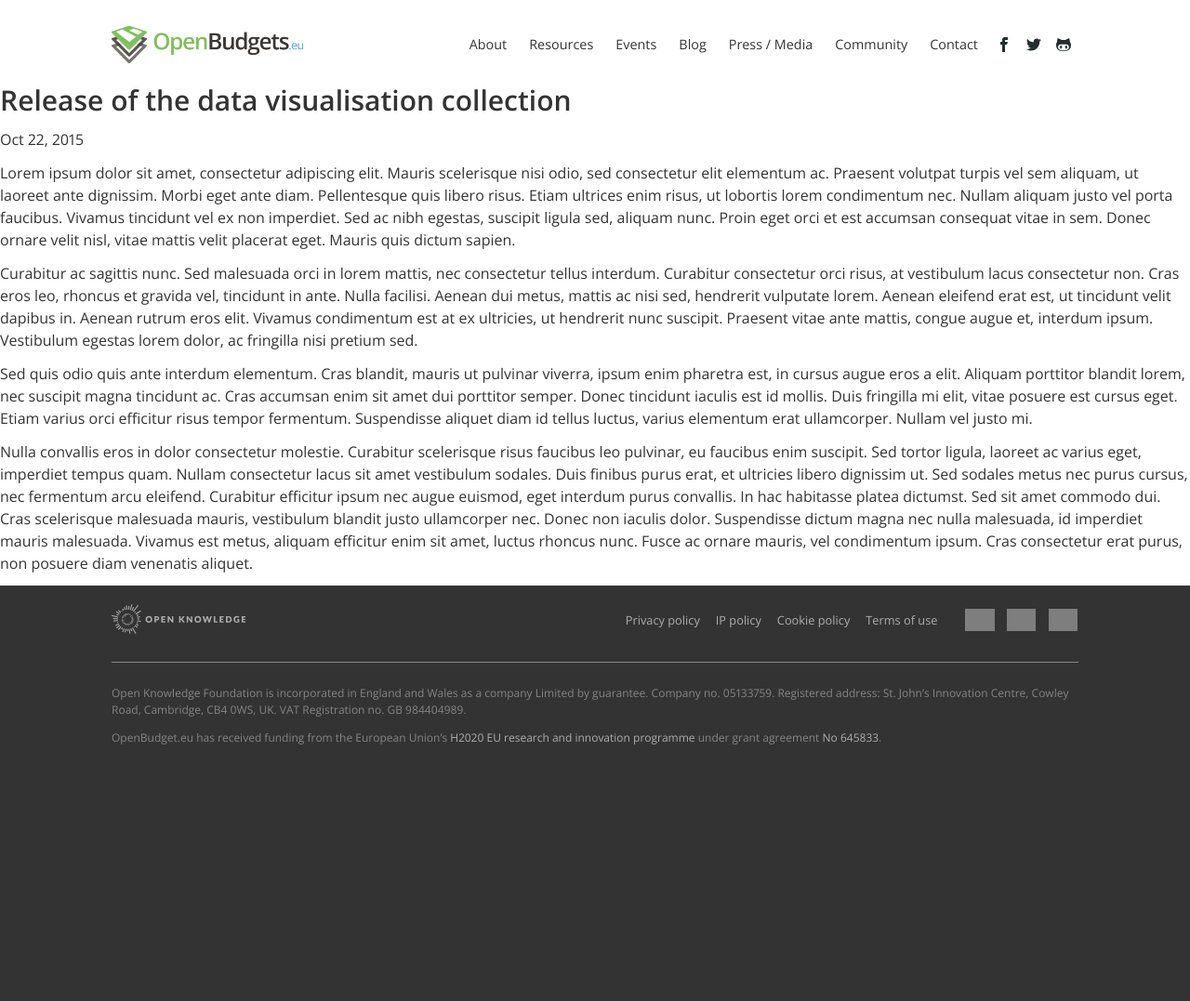
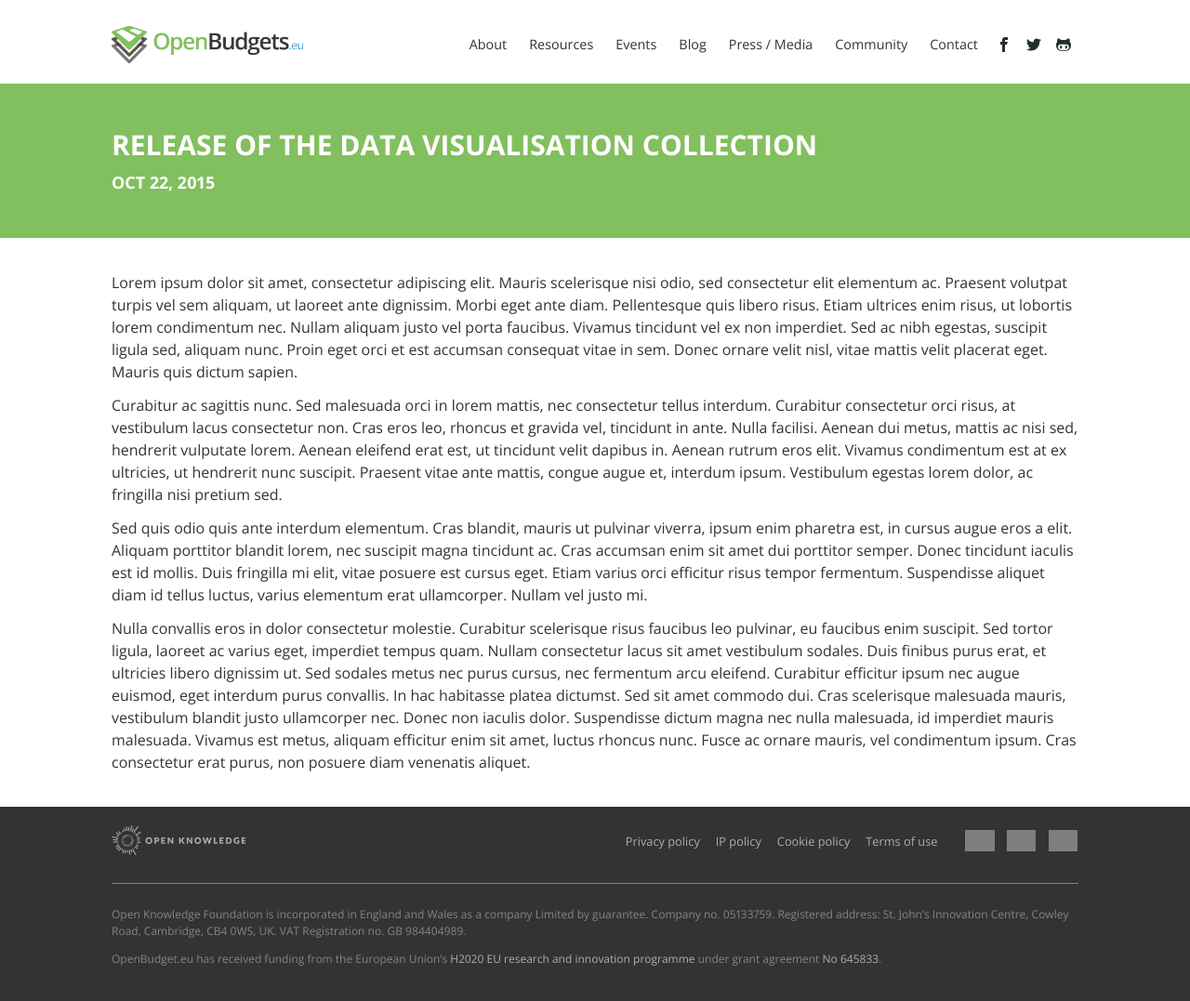
Before and after one commit to openbudgets/openbudgets.github.io, a Jekyll site: the page built from _posts/2015-10-22-release-of-the-data-visualisation-collection.md, in a window 1280 px wide. Shown: the whole page at 93% size. Built offline with Jekyll 4.4.1, drawn with Linux system fonts in a browser that asks for light colours; nearby versions of some CDN libraries; before the commit the page ends 900 px from its top, so only the background shows below that; grey boxes are pictures that could not be loaded.

Commit message:
post template

```diff
--- a/_layouts/post.html
+++ b/_layouts/post.html
@@ -2,14 +2,16 @@
 layout: default
 ---
 <div class="post">
-
-  <header class="post-header">
-    <h1 class="post-title">{{ page.title }}</h1>
-    <p class="post-meta">{{ page.date | date: "%b %-d, %Y" }}{% if page.author %} • {{ page.author }}{% endif %}{% if page.meta %} • {{ page.meta }}{% endif %}</p>
-  </header>
-
-  <article class="post-content">
-    {{ content }}
-  </article>
+    <div class="banner">
+        <div class="wrapper">
+            <span>
+                <h1>{{ page.title }}</h1>
+                <p class="post-meta">{{ page.date | date: "%b %-d, %Y" }}{% if page.author %} • {{ page.author }}{% endif %}{% if page.meta %} • {{ page.meta }}{% endif %}</p>
+            </span>
+        </div>
+    </div>
+    <article class="wrapper">
+        {{ content }}
+    </article>
 
 </div>
--- a/blog/index.html
+++ b/blog/index.html
@@ -15,7 +15,7 @@
         <article>
           <h1><a href="{{ post.url }}">{{ post.title }}</a></h1>
           <p class="author">
-            <span class="date">{{ post.date }}</span>
+            <span class="date">{{ post.date | date: "%b %-d, %Y" }}</span>
           </p>
           <div class="content">
             {{ post.excerpt }}
```
